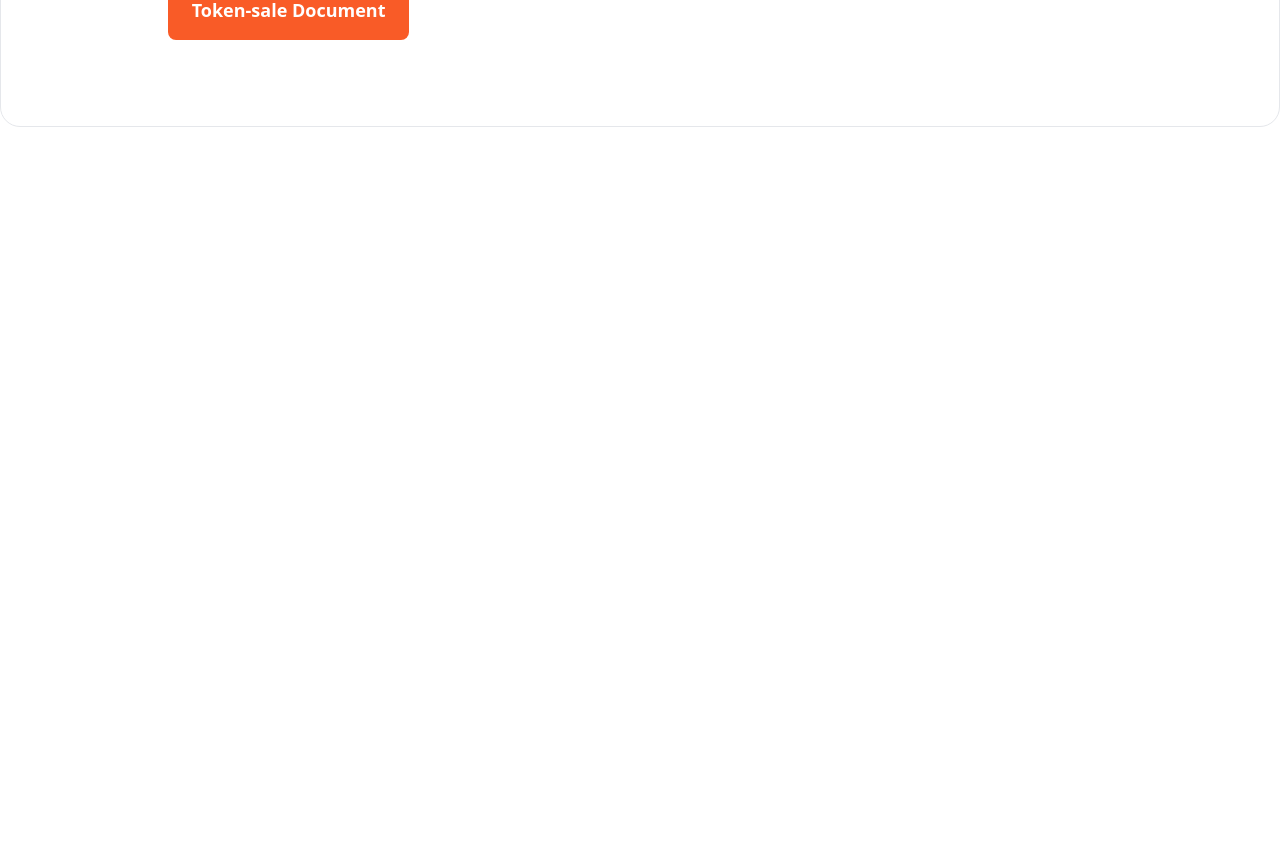
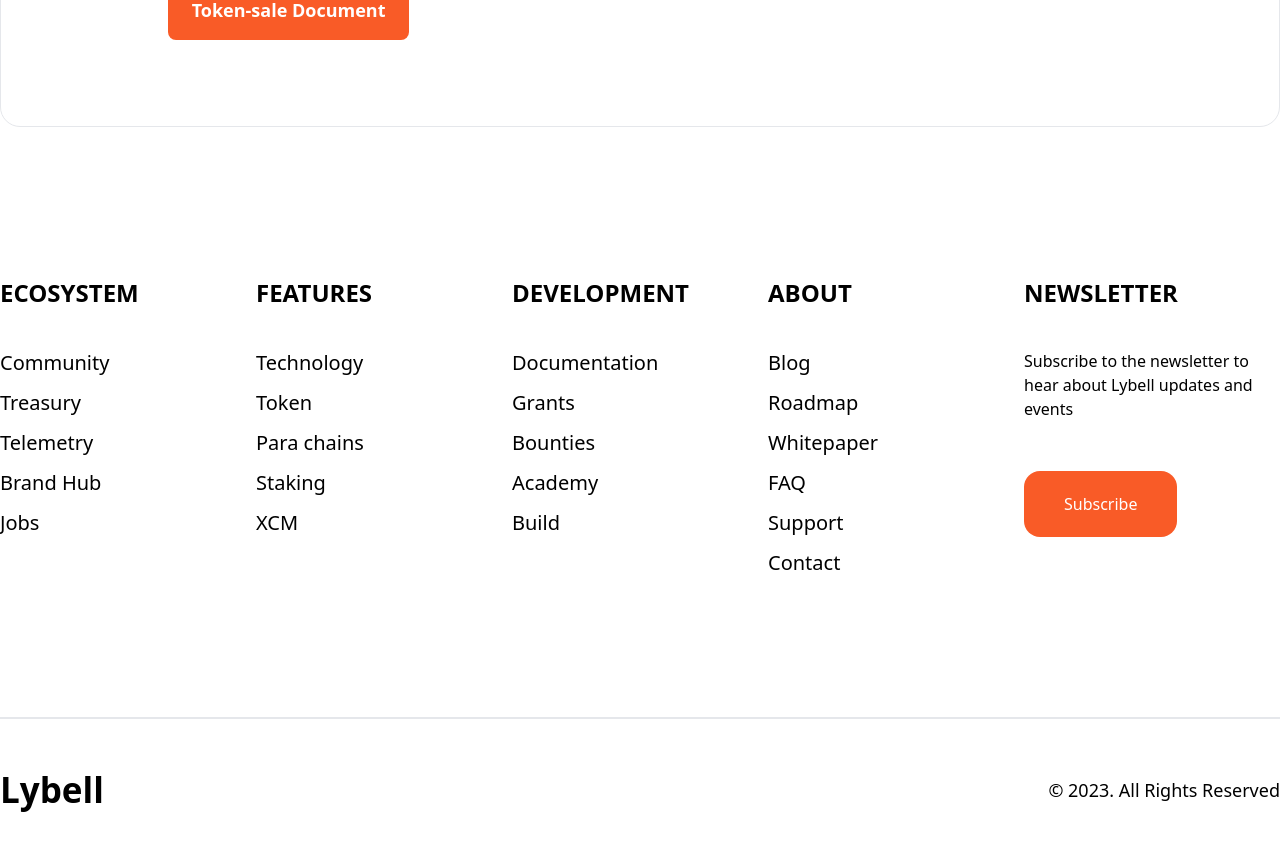
Before and after one commit to jahidhasan136/detox-project, a React (Vite) app: page / in a window 1280 px wide. Shown: the part 4420-5271 px from the top of the page. Before the commit the page ends 4547 px from the top, so only its background shows below. Built offline with nearby package versions, Linux system fonts and the light colour scheme.

Commit message:
footer complete

```diff
--- a/src/Pages/Shared/Footer/Footer.jsx
+++ b/src/Pages/Shared/Footer/Footer.jsx
@@ -2,8 +2,52 @@
 
 const Footer = () => {
     return (
-        <div>
-
+        <div className="container mx-auto ">
+            <div className="mt-[150px] grid grid-cols-2 md:grid-cols-4 lg:grid-cols-5">
+            <div>
+                <h2 className="text-2xl uppercase font-semibold mb-10">Ecosystem</h2>
+                <p className="text-xl mb-3">Community</p>
+                <p className="text-xl mb-3">Treasury</p>
+                <p className="text-xl mb-3">Telemetry</p>
+                <p className="text-xl mb-3">Brand Hub</p>
+                <p className="text-xl mb-3">Jobs</p>
+            </div>
+            <div>
+                <h2 className="text-2xl uppercase font-semibold mb-10">Features</h2>
+                <p className="text-xl mb-3">Technology</p>
+                <p className="text-xl mb-3">Token</p>
+                <p className="text-xl mb-3">Para chains</p>
+                <p className="text-xl mb-3">Staking</p>
+                <p className="text-xl mb-3">XCM</p>
+            </div>
+            <div>
+                <h2 className="text-2xl uppercase font-semibold mb-10">Development</h2>
+                <p className="text-xl mb-3">Documentation</p>
+                <p className="text-xl mb-3">Grants</p>
+                <p className="text-xl mb-3">Bounties</p>
+                <p className="text-xl mb-3">Academy</p>
+                <p className="text-xl mb-3">Build</p>
+            </div>
+            <div>
+                <h2 className="text-2xl uppercase font-semibold mb-10">About</h2>
+                <p className="text-xl mb-3">Blog</p>
+                <p className="text-xl mb-3">Roadmap</p>
+                <p className="text-xl mb-3">Whitepaper</p>
+                <p className="text-xl mb-3">FAQ</p>
+                <p className="text-xl mb-3">Support</p>
+                <p className="text-xl">Contact</p>
+            </div>
+            <div>
+                <h2 className="text-2xl uppercase font-semibold mb-10">Newsletter</h2>
+                <p>Subscribe to the newsletter to hear about Lybell updates and events</p>
+                <button className="bg-[#F95B27] px-10 py-[21px] rounded-2xl text-white font-medium mt-[50px]">Subscribe</button>
+            </div>
+        </div>
+        <div className="mt-[140px] border"></div>
+        <div className="flex justify-between items-center mt-[45px] mb-10">
+            <h2 className="text-[35px] font-bold">Lybell</h2>
+            <p className="text-lg">&copy; 2023. All Rights Reserved</p>
+        </div>
         </div>
     );
 };
```
